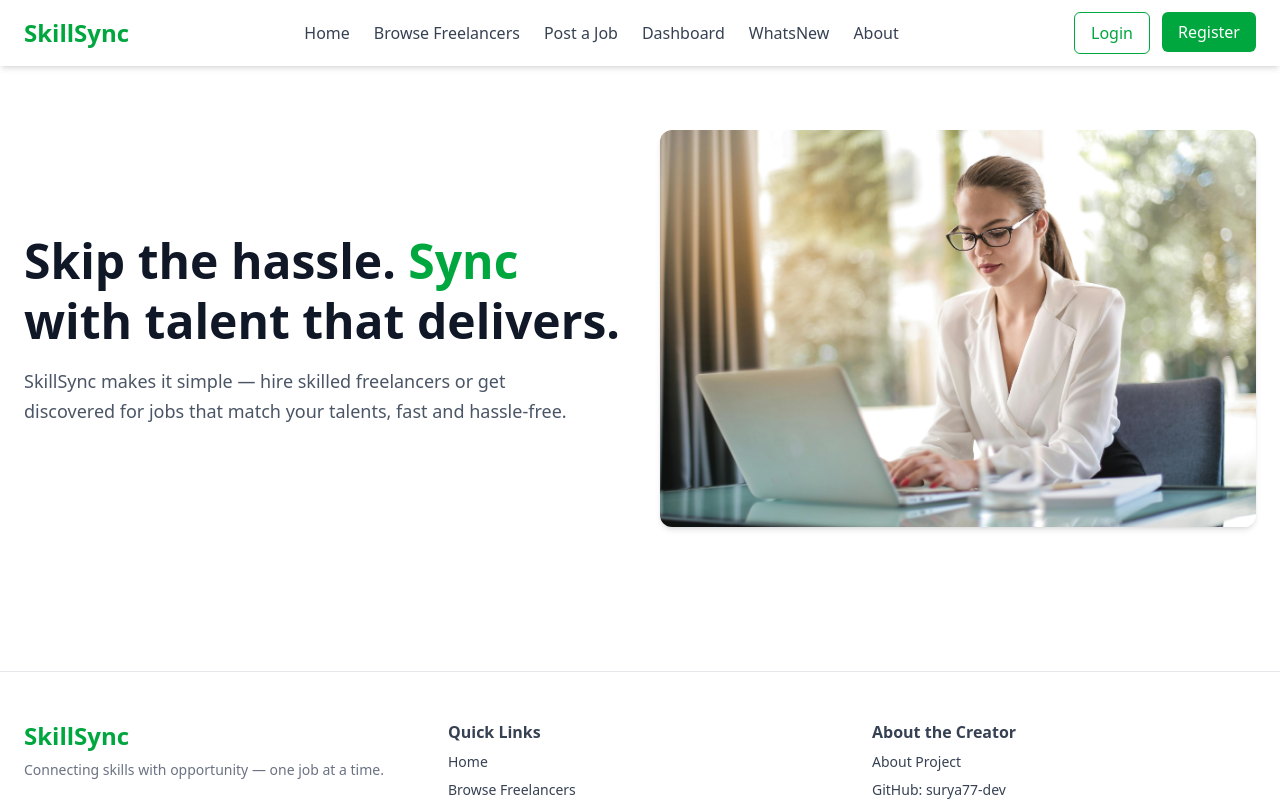
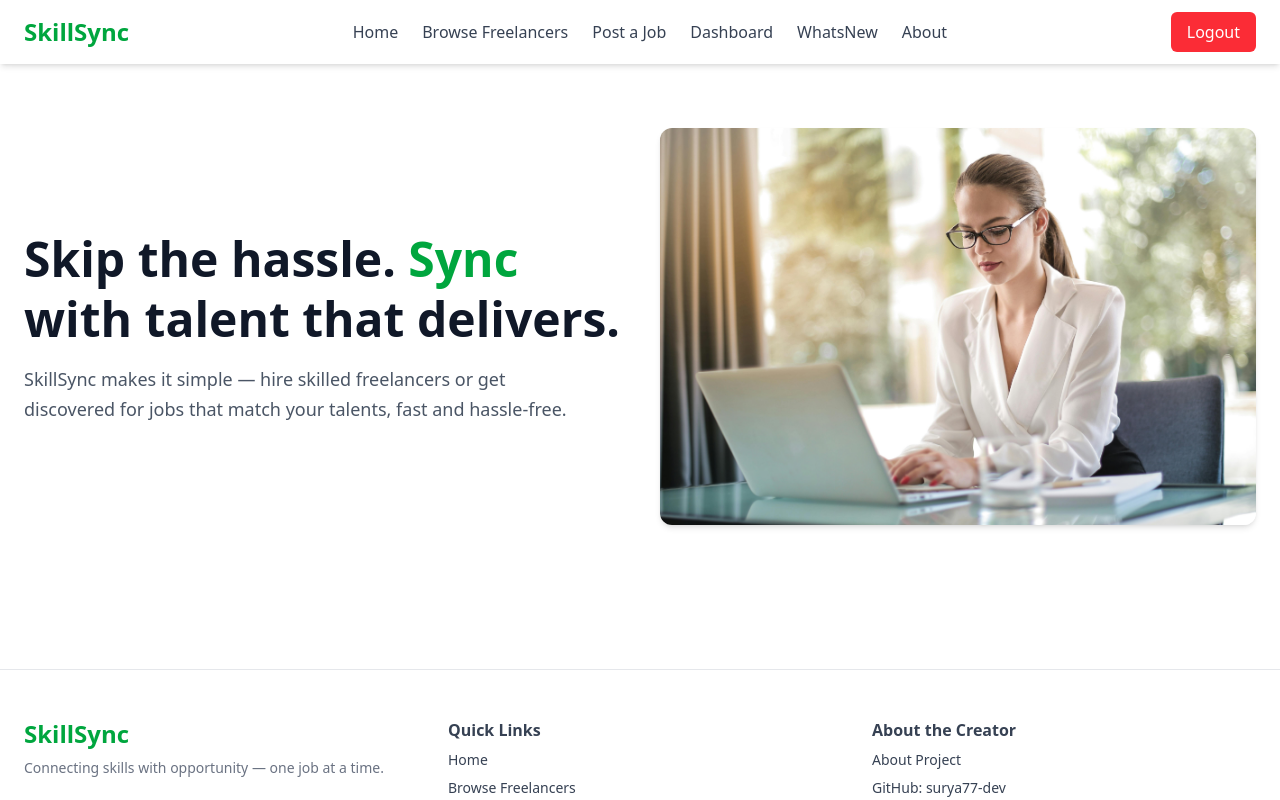
Before and after one commit to surya77-dev/SkillSync, a React (Vite) app in the folder skill-sync/: page / in a window 1280 px wide. Both pictures are taken after a click on the button "Login". Shown: the top 800 px of the page. Built offline with nearby package versions, Linux system fonts and the light colour scheme.

Commit message:
changed the navbar and added the new feature logout

```diff
--- a/skill-sync/src/components/LoginForm.jsx
+++ b/skill-sync/src/components/LoginForm.jsx
@@ -34,6 +34,7 @@ const LoginForm = () => {
 
             // Dummy login validation
             if (email === 'user@skillsync.com' && password === '123456') {
+              localStorage.setItem("isLoggedIn", "true"); // ✅ store login state
               alert("🔐 Login successful! Welcome to SkillSync.");
               navigate("/home");
             } else {
--- a/skill-sync/src/components/Navbar.jsx
+++ b/skill-sync/src/components/Navbar.jsx
@@ -1,21 +1,27 @@
 import React from 'react';
 import { Link, useLocation } from 'react-router-dom';
-import { Home, Briefcase, PlusCircle, LayoutDashboard, Bell } from 'lucide-react';
+import { Home, Briefcase, PlusCircle, LayoutDashboard, Bell, LogOut } from 'lucide-react';
 
 const Navbar = () => {
   const location = useLocation();
+  const isLoggedIn = localStorage.getItem("isLoggedIn") === "true";
 
   const navItems = [
-    { path: '/', icon: <Home size={22} />, label: 'Home' },
+    { path: isLoggedIn ? '/home' : '/', icon: <Home size={22} />, label: 'Home' },
     { path: '/browse', icon: <Briefcase size={22} />, label: 'Browse' },
     { path: '/post-job', icon: <PlusCircle size={22} />, label: 'Post' },
     { path: '/dashboard', icon: <LayoutDashboard size={22} />, label: 'Dashboard' },
     { path: '/newupdates', icon: <Bell size={22} />, label: 'Updates' },
   ];
 
+  const handleLogout = () => {
+    localStorage.removeItem("isLoggedIn");
+    window.location.href = "/"; // Redirect to login
+  };
+
   return (
     <>
-      {/* Top Navbar (Desktop Only) */}
+      {/* Desktop Navbar */}
       <nav className="hidden md:flex justify-between items-center bg-white px-6 py-3 shadow-md sticky top-0 z-50">
         <Link to="/" className="text-2xl font-bold text-green-600">SkillSync</Link>
 
@@ -29,16 +35,27 @@ const Navbar = () => {
         </ul>
 
         <div className="flex space-x-3">
+          {!isLoggedIn ? (
+            <>
               <Link to="/">
                 <button className="px-4 py-2 border border-green-600 text-green-600 rounded-md hover:bg-green-50">Login</button>
               </Link>
               <Link to="/register">
                 <button className="px-4 py-2 bg-green-600 text-white rounded-md hover:bg-green-700">Register</button>
               </Link>
+            </>
+          ) : (
+            <button
+              onClick={handleLogout}
+              className="px-4 py-2 bg-red-500 text-white rounded-md hover:bg-red-600"
+            >
+              Logout
+            </button>
+          )}
         </div>
       </nav>
 
-      {/* Bottom Navbar (Mobile Only) */}
+      {/* Mobile Navbar */}
       <nav className="md:hidden fixed bottom-0 left-0 right-0 bg-white shadow-inner border-t z-50">
         <div className="flex justify-around items-center py-2">
           {navItems.map((item) => (
@@ -53,6 +70,16 @@ const Navbar = () => {
               <span>{item.label}</span>
             </Link>
           ))}
+
+          {isLoggedIn && (
+            <button
+              onClick={handleLogout}
+              className="flex flex-col items-center text-xs text-gray-500 hover:text-red-600"
+            >
+              <LogOut size={22} />
+              <span>Logout</span>
+            </button>
+          )}
         </div>
       </nav>
     </>
```
Lines whose indentation alone changed are shown as unchanged.
